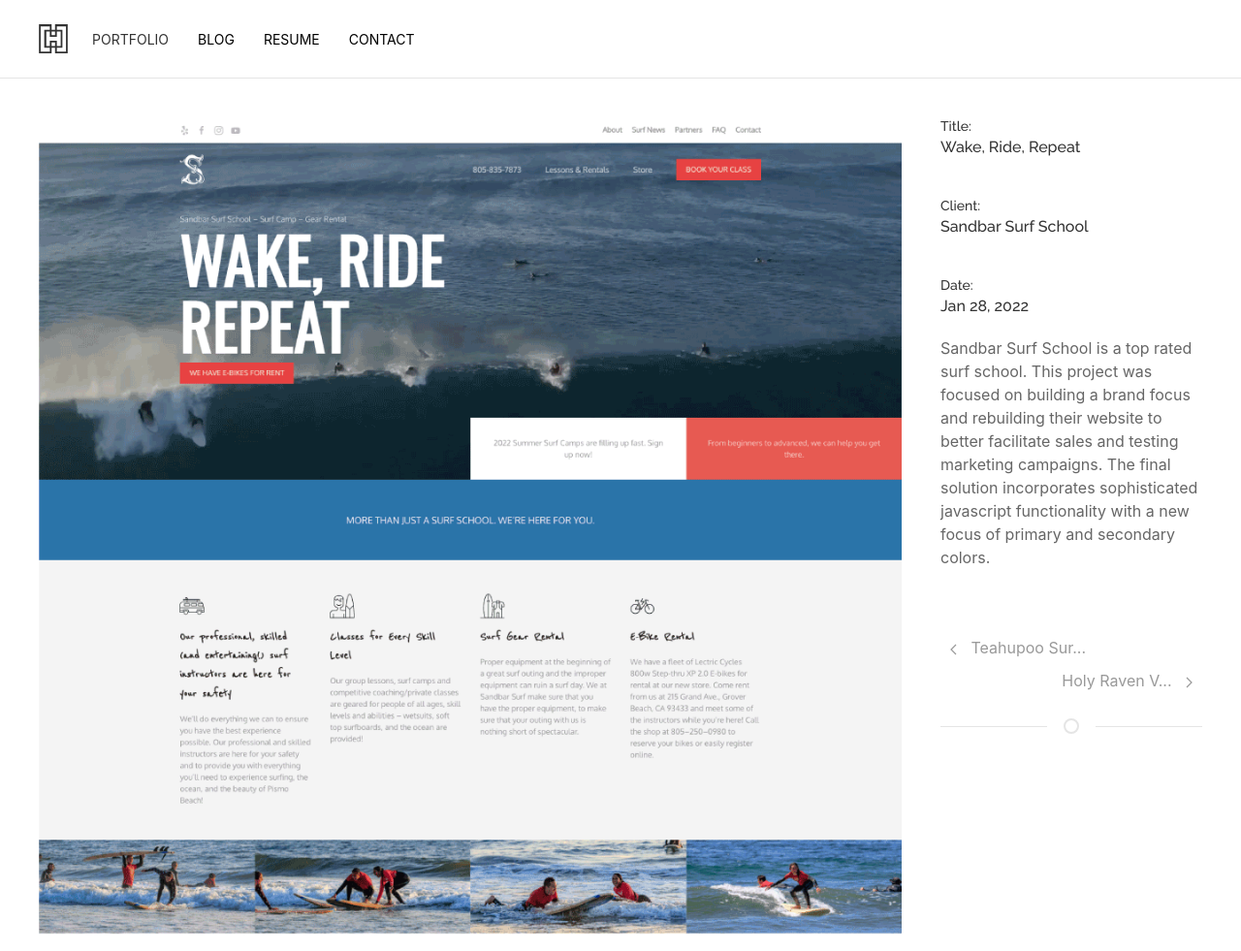
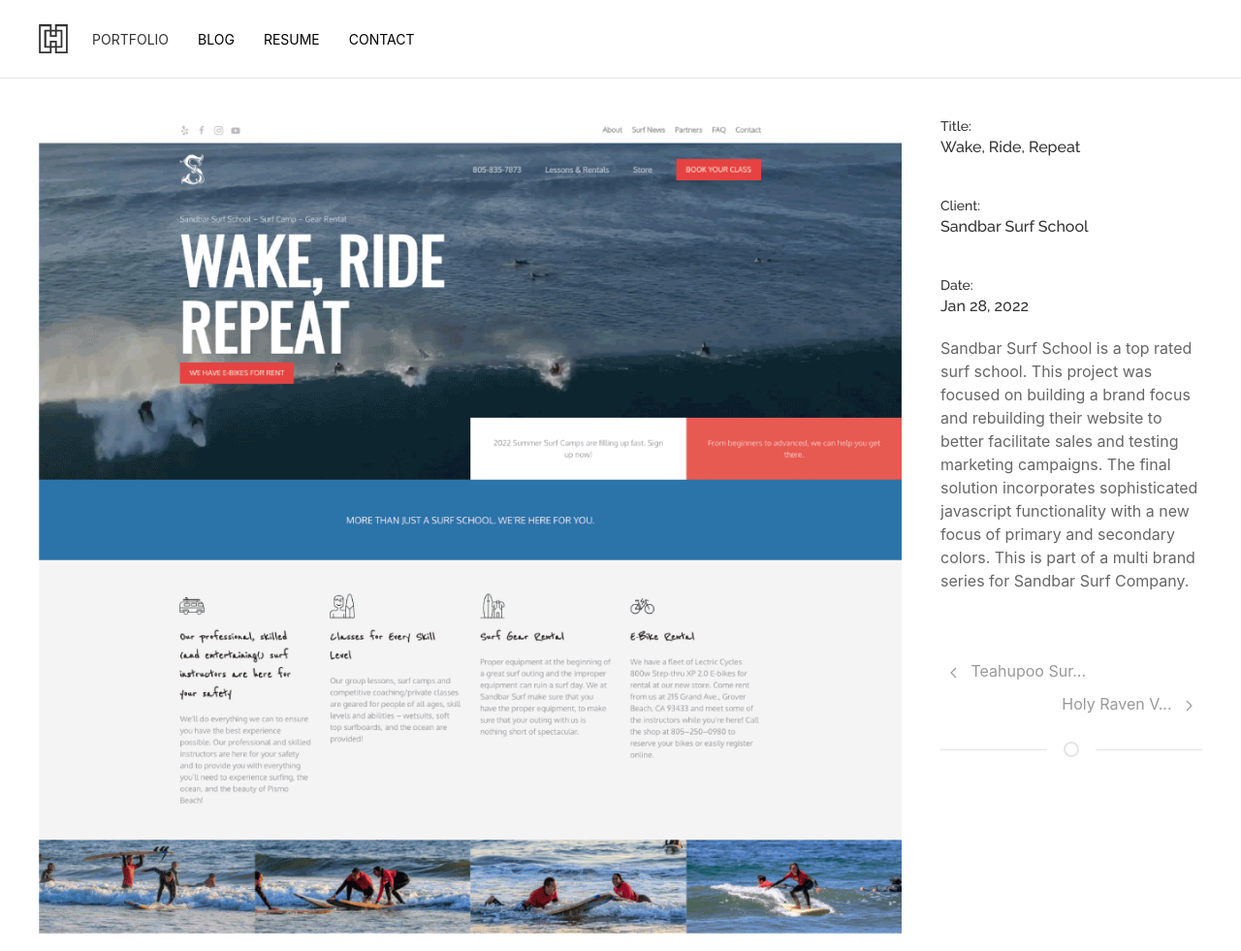
Before and after one commit to kre8t/kre8t.github.io, a Jekyll site: the page built from _portfolio_items/wake-ride-repeat.md, in a window 1280 px wide, cut to the strip 0-981 px from the top of the page. Shown: the whole strip at 97% size. Built offline with Jekyll 4.4.1, drawn with Linux system fonts in a browser that asks for light colours.

Commit message:
Update from Forestry.io Isaac updated _portfolio_items/wake-ride-repeat.md

```diff
--- a/_portfolio_items/wake-ride-repeat.md
+++ b/_portfolio_items/wake-ride-repeat.md
@@ -11,4 +11,4 @@
 svg: false
 
 ---
-Sandbar Surf School is a top rated surf school. This project was focused on building a brand focus and rebuilding their website to better facilitate sales and testing marketing campaigns. The final solution incorporates sophisticated javascript functionality with a new focus of primary and secondary colors.
+Sandbar Surf School is a top rated surf school. This project was focused on building a brand focus and rebuilding their website to better facilitate sales and testing marketing campaigns. The final solution incorporates sophisticated javascript functionality with a new focus of primary and secondary colors. This is part of a multi brand series for Sandbar Surf Company.
```
